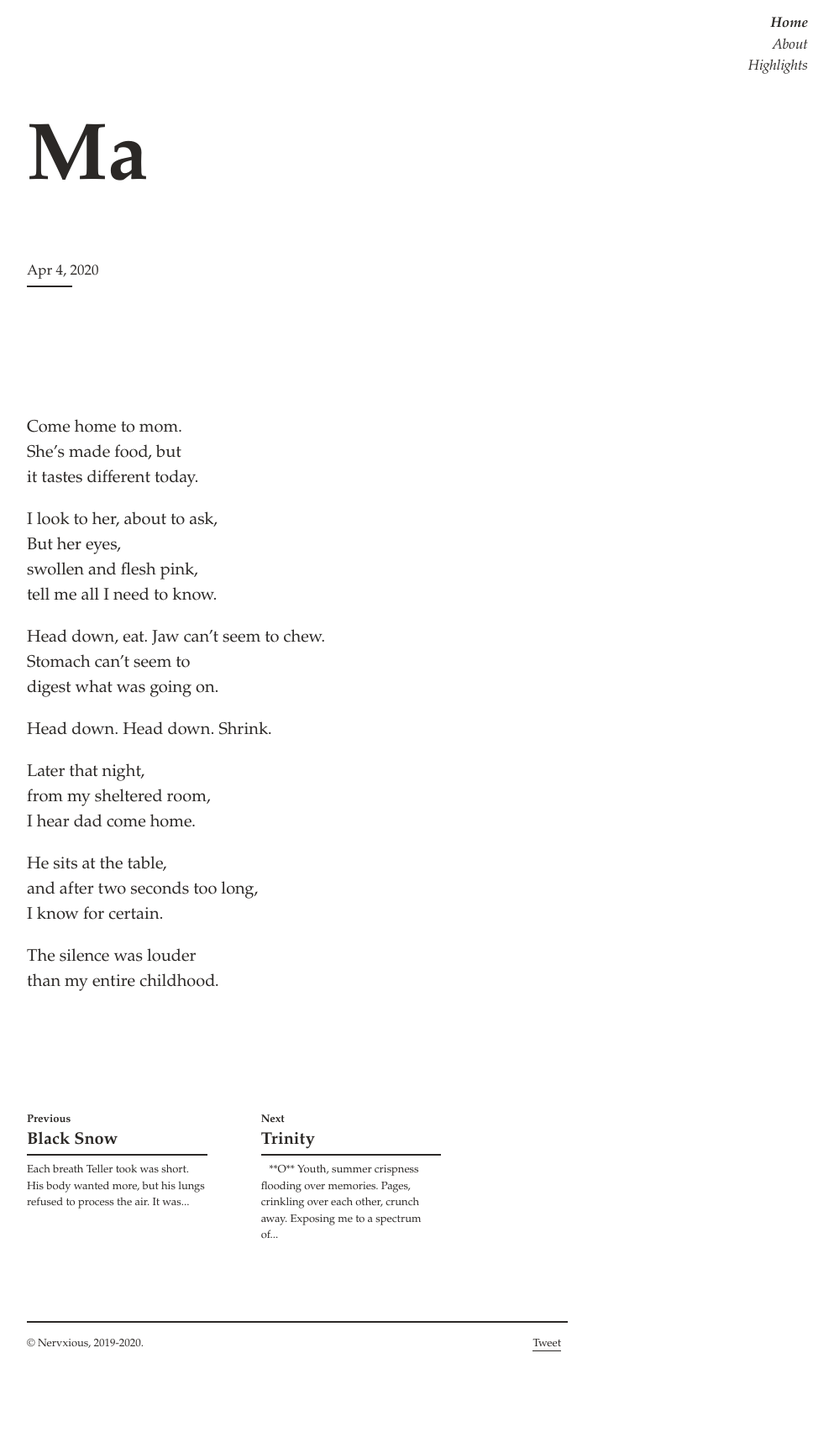
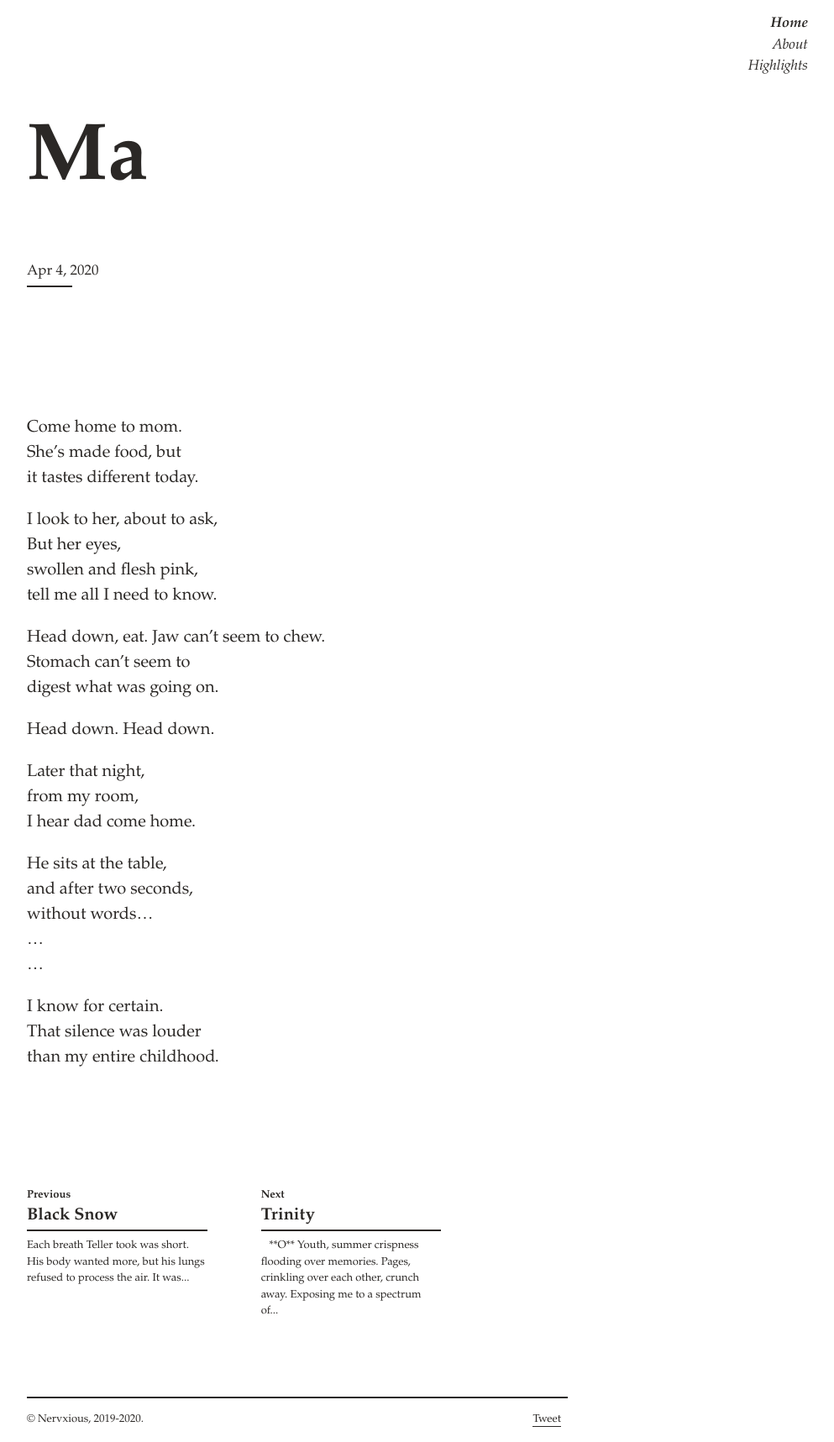
Before and after one commit to svvchen/nervxious, a Jekyll site: the page built from _posts/2020-04-03-ma.markdown, in a window 1280 px wide. Shown: the whole page at 84% size, without its empty margins (286-1279 px from the left). Built offline with Jekyll 4.4.1, drawn with Linux system fonts in a browser that asks for light colours; comment, search, counter and statistics services are not loaded; before the commit the page ends 1627 px from its top, so only the background shows below that.

Commit message:
Update 2020-04-03-ma.markdown

```diff
--- a/_posts/2020-04-03-ma.markdown
+++ b/_posts/2020-04-03-ma.markdown
@@ -18,15 +18,18 @@ Jaw can't seem to chew.
 Stomach can't seem to
 digest what was going on.
 
-Head down. Head down. Shrink.
+Head down. Head down.
 
 Later that night,
-from my sheltered room,
+from my room,
 I hear dad come home.
 
 He sits at the table,
-and after two seconds too long,
+and after two seconds,
+without words...
+...
+...
+
 I know for certain.
-
-The silence was louder
+That silence was louder
 than my entire childhood.
```
